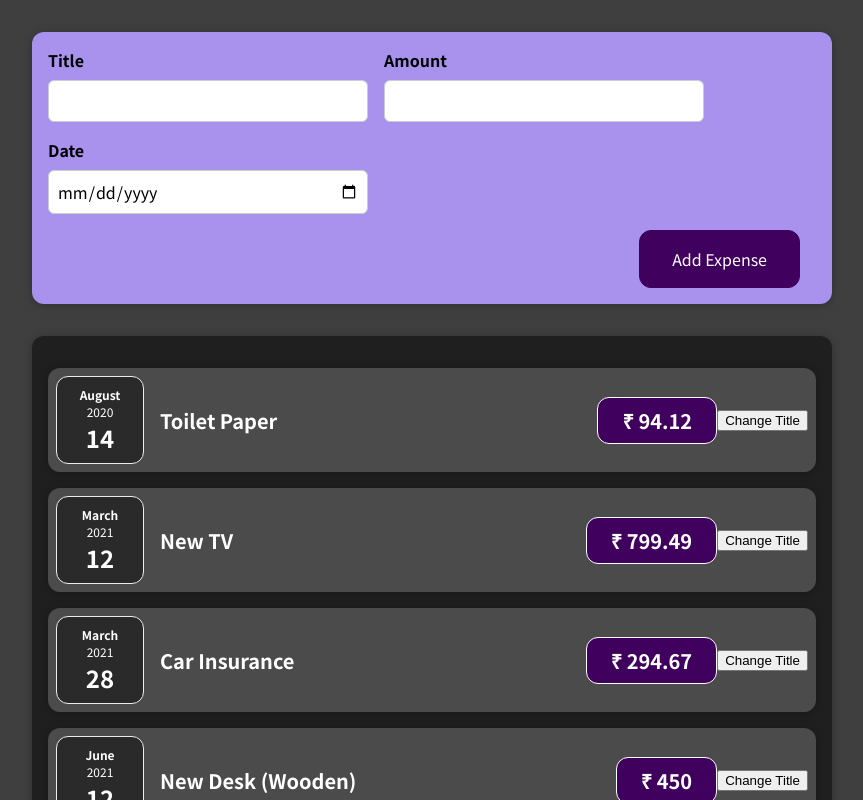
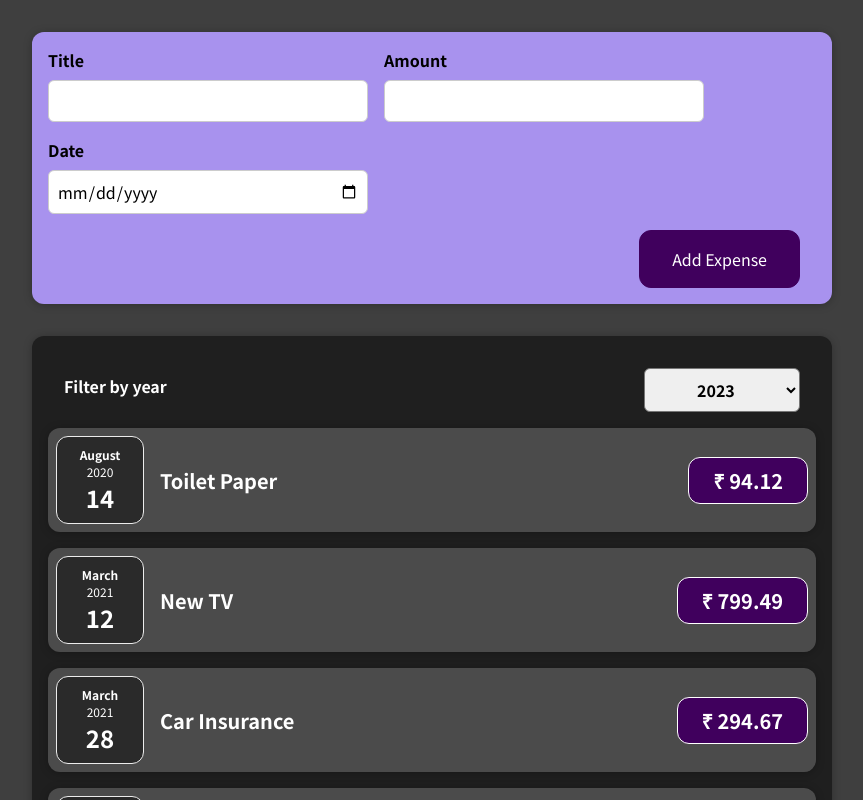
Before and after one commit to DarkM4tt/Expense-Tracker, a React (Create React App) app: page / in a window 1280 px wide. Shown: the top 800 px of the page, without its empty margins (208-1071 px from the left). Built offline with nearby package versions, Linux system fonts and the light colour scheme.

Commit message:
Added Filtering Functionality By Year.

```diff
--- a/src/components/Expenses/ExpenseItem.js
+++ b/src/components/Expenses/ExpenseItem.js
@@ -1,4 +1,4 @@
-import React, { useState } from 'react'
+import React from 'react'
 //useState allows us to define values as state where changes would reflect in component function.
 import ExpenseDate from './ExpenseDate'
 import './ExpenseItem.css'
@@ -7,26 +7,13 @@
 //We must only have one root element per return statement
 //props receive data in object form where we can use its values using .
 const ExpenseItem = (props) => {
-  const [title, setTitle] = useState(props.title)
-  //shouldnt be called out of this function or in nested function.
-  //props.title accepted by useState is initial state passed as an argument
-  //useState returns an array where first value is variable itself and second is Updating Function.
-  //In destructuring - first value(title) is pointer at that initialValue and second is function which we later call.
-
-  const clickHandler = () => {
-    setTitle('Updated')
-    //Calling this function doesnt assigns new value to variable
-    //Just React evaluates again.
-  }
-
   return (
     <Card className="expense-item">
       <ExpenseDate date={props.date} />
       <div className="expense-item__description">
-        <h2>{title}</h2>
+        <h2>{props.title}</h2>
         <div className="expense-item__price">₹ {props.amount}</div>
       </div>
-      <button onClick={clickHandler}>Change Title</button>
     </Card>
     //No paranthesis in clickHandler because javascript will execute it while compiling.
   )
--- a/src/components/Expenses/Expenses.js
+++ b/src/components/Expenses/Expenses.js
@@ -1,11 +1,23 @@
-import React from 'react'
+import React, { useState } from 'react'
 import ExpenseItem from './ExpenseItem'
 import './Expenses.css'
 import Card from '../UI/Card'
+import ExpensesFilter from './ExpensesFilter'
 
 const Expenses = (props) => {
+  const [filteredYear, setFilteredYear] = useState('2023')
+
+  const filterChangeHandler = (selectedYear) => {
+    setFilteredYear(selectedYear)
+  }
+
   return (
+    <div>
       <Card className="expenses">
+        <ExpensesFilter
+          selected={filteredYear}
+          onChangeFilter={filterChangeHandler}
+        />
         <ExpenseItem
           title={props.items[0].title}
           amount={props.items[0].amount}
@@ -27,6 +39,7 @@
           date={props.items[3].date}
         />
       </Card>
+    </div>
   )
 }
 
--- /dev/null
+++ b/src/components/Expenses/ExpensesFilter.css
@@ -0,0 +1,24 @@
+.expenses-filter {
+  color: white;
+  padding: 0 1rem;
+}
+
+.expenses-filter__control {
+  display: flex;
+  width: 100%;
+  align-items: center;
+  justify-content: space-between;
+  margin: 1rem 0;
+}
+
+.expenses-filter label {
+  font-weight: bold;
+  margin-bottom: 0.5rem;
+}
+
+.expenses-filter select {
+  font: inherit;
+  padding: 0.5rem 3rem;
+  font-weight: bold;
+  border-radius: 6px;
+}
--- /dev/null
+++ b/src/components/Expenses/ExpensesFilter.js
@@ -0,0 +1,25 @@
+import React from 'react'
+
+import './ExpensesFilter.css'
+
+const ExpensesFilter = (props) => {
+  const dropdownChangeHandler = (event) => {
+    props.onChangeFilter(event.target.value)
+  }
+
+  return (
+    <div className="expenses-filter">
+      <div className="expenses-filter__control">
+        <label>Filter by year</label>
+        <select value={props.selected} onChange={dropdownChangeHandler}>
+          <option value="2023">2023</option>
+          <option value="2024">2024</option>
+          <option value="2025">2025</option>
+          <option value="2026">2026</option>
+        </select>
+      </div>
+    </div>
+  )
+}
+
+export default ExpensesFilter
```
Also changed, not shown: 1 other file (tests, documents, lock files or other folders). Lines whose indentation alone changed are shown as unchanged.
